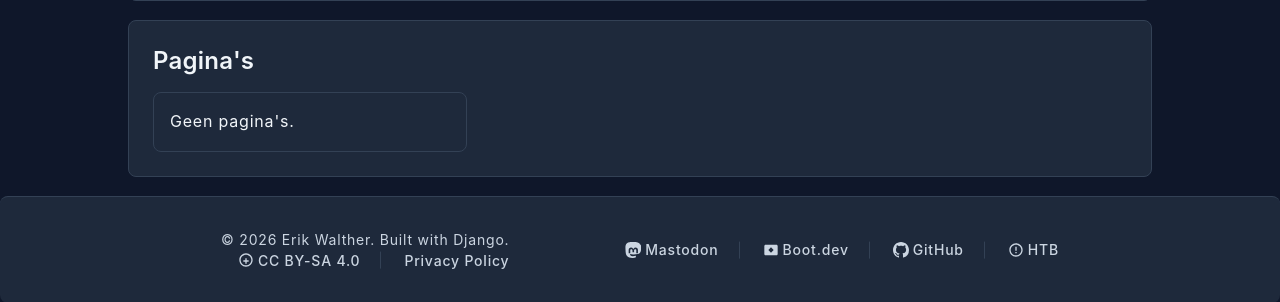
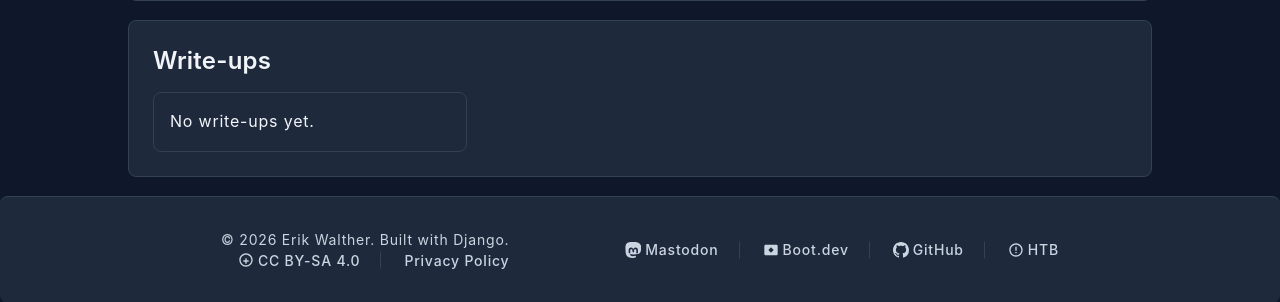
Before and after one commit to C0DESENTINEL/portfolio, a Django app: template templates/portfolio/project_detail.html in a window 1280 px wide. Shown: the part 283-585 px from the top of the page. Run offline with Django 5.2, Linux system fonts and the light colour scheme; the template is opened without the code that fills it, so the values that code supplies are empty.

Commit message:
Update: minor project template adjustment

```diff
--- a/templates/portfolio/project_detail.html
+++ b/templates/portfolio/project_detail.html
@@ -39,14 +39,14 @@
 </article>
 
 <section class="project-pages-section card">
-    <h2>Pagina's</h2>
+    <h2>Write-ups</h2>
     <ul class="project-pages-list">
         {% for page in project.pages.all %}
         <li>
             <a href="{% url 'portfolio:project_page' project.slug page.slug %}">{{ page.title }}</a>
         </li>
         {% empty %}
-        <li>Geen pagina's.</li>
+        <li>No write-ups yet.</li>
         {% endfor %}
     </ul>
 </section>
--- a/templates/portfolio/projects.html
+++ b/templates/portfolio/projects.html
@@ -21,7 +21,7 @@
         <a href="{% url 'portfolio:project_detail' project.slug %}" class="btn btn-outline">Explore {{ project.title }}</a>
     </article>
     {% empty %}
-    <p class="no-projects">Geen projecten.</p>
+    <p class="no-projects">No projects yet.</p>
     {% endfor %}
 </div>
 {% endblock %}
```
